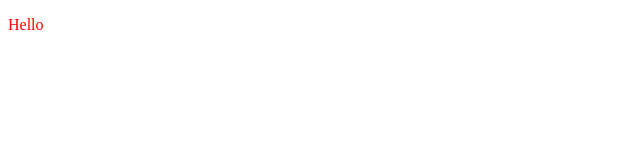
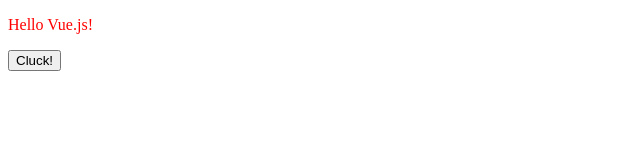
Before and after one commit to taisei-code/vue-practice, a plain HTML site: page v-once/index.html in a window 1280 px wide. Shown: the whole page, without its empty margins (0-640 px from the left). Drawn offline with nearby package versions, Linux system fonts and the light colour scheme.

Commit message:
v-once実装

```diff
--- a/v-once/index.html
+++ b/v-once/index.html
@@ -10,8 +10,12 @@
   <script src="./js/script.js" defer></script>
 </head>
 <body>
+
   <div id="app">
-    <p>{{ message }}</p>
+    <p v-once>{{ message }}</p>
+    <button v-on:click="clickHandler">
+      Cluck!
+    </button>
   </div>
 
 </body>
--- a/v-once/js/script.js
+++ b/v-once/js/script.js
@@ -1,6 +1,11 @@
 const app = Vue.createApp({
   data: () => ({
-    message: 'Hello'
-  })
+   message: 'Hello Vue.js!'
+  }),
+  methods: {
+    clickHandler: function(event) {
+      this.message = this.message.split('').reverse().join('')
+    }
+  }
 })
 app.mount('#app')
```
Also changed, not shown: 1 other file.
